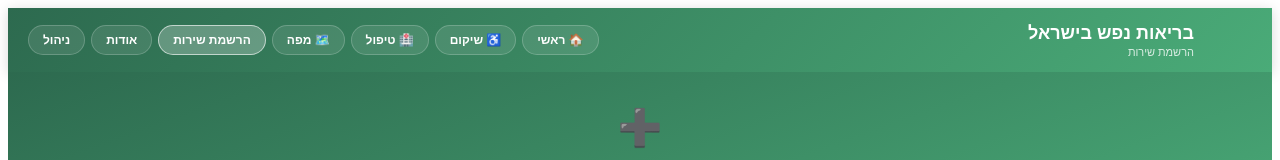
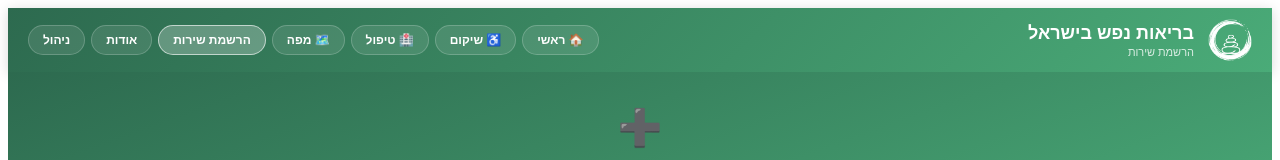
Before and after one commit to sivantelem-commits/rehab-directory, a Next.js app: page /register in a window 1280 px wide. Shown: the top 160 px of the page. Built offline with nearby package versions, Linux system fonts and the light colour scheme.

Commit message:
Update register.js

```diff
--- a/pages/register.js
+++ b/pages/register.js
@@ -88,7 +88,7 @@ export default function Register() {
           boxShadow: '0 2px 12px rgba(0,0,0,0.15)', flexWrap: 'wrap', gap: 8,
         }}>
           <div style={{ display: 'flex', alignItems: 'center', gap: 14 }}>
-            <img src="/logo.png" alt="לוגו" style={{ width: 44, height: 44, objectFit: 'contain', filter: 'brightness(0) invert(1)', mixBlendMode: 'multiply' }} />
+            <img src="/logo.png" alt="לוגו" style={{ width: 44, height: 44, objectFit: 'contain', filter: 'brightness(0) invert(1)'}} />
             <div>
               <div style={{ fontWeight: 800, fontSize: 18 }}>בריאות נפש בישראל</div>
               <div style={{ fontSize: 11, opacity: 0.8 }}>הרשמת שירות</div>
```
